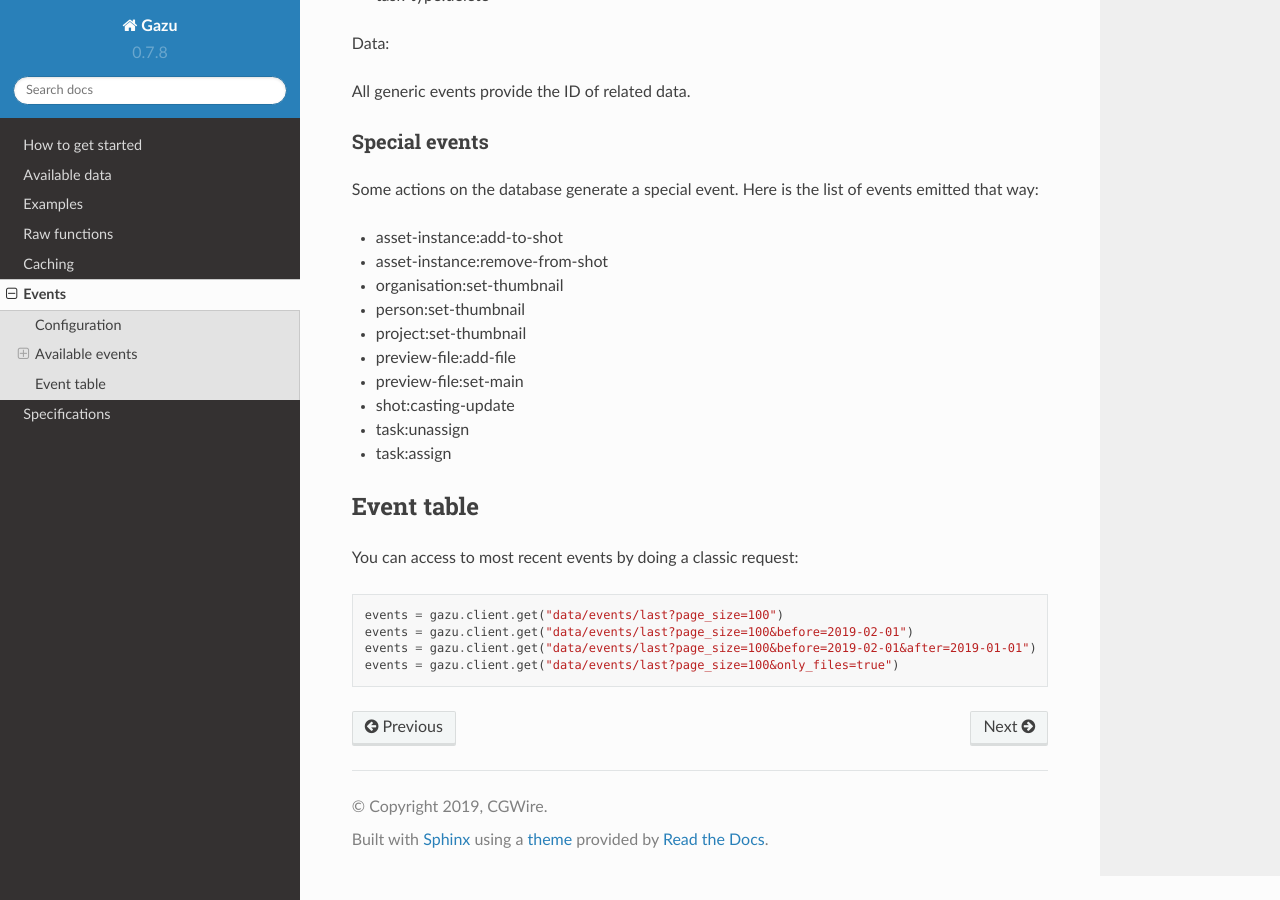
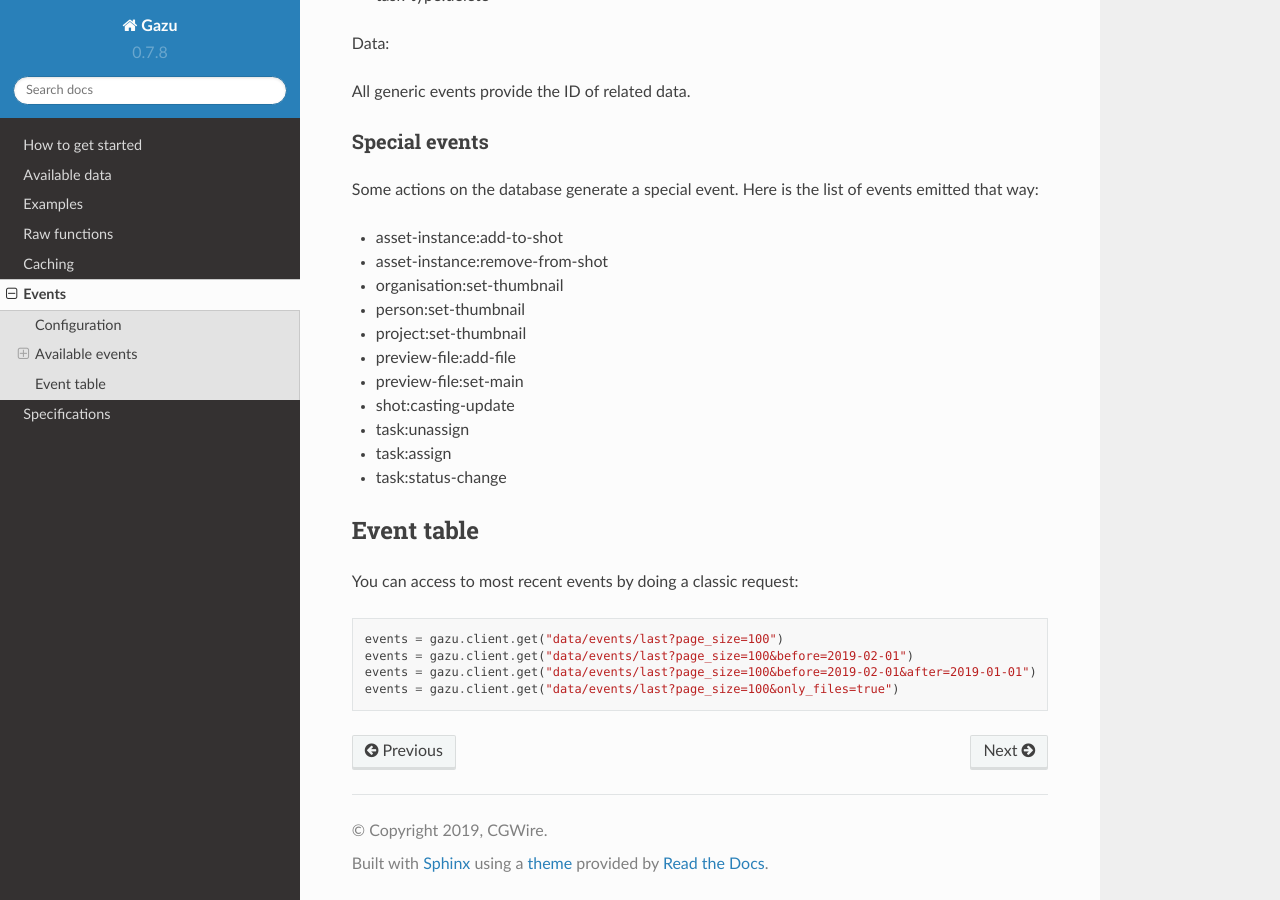
Before and after one commit to cgwire/gazu, a Sphinx documentation site: the page built from docs/source/events.md, in a window 1280 px wide and 900 px high, scrolled down 920 px. Built offline with Sphinx 7.4.7 and the Read the Docs theme 2.0.0, drawn with Linux system fonts in a browser that asks for light colours.

Commit message:
Add task:status-change event to special event list

```diff
--- a/docs/source/events.md
+++ b/docs/source/events.md
@@ -57,6 +57,7 @@ events emitted that way:
 * shot:casting-update
 * task:unassign
 * task:assign
+* task:status-change
 
 ## Event table
 
```
